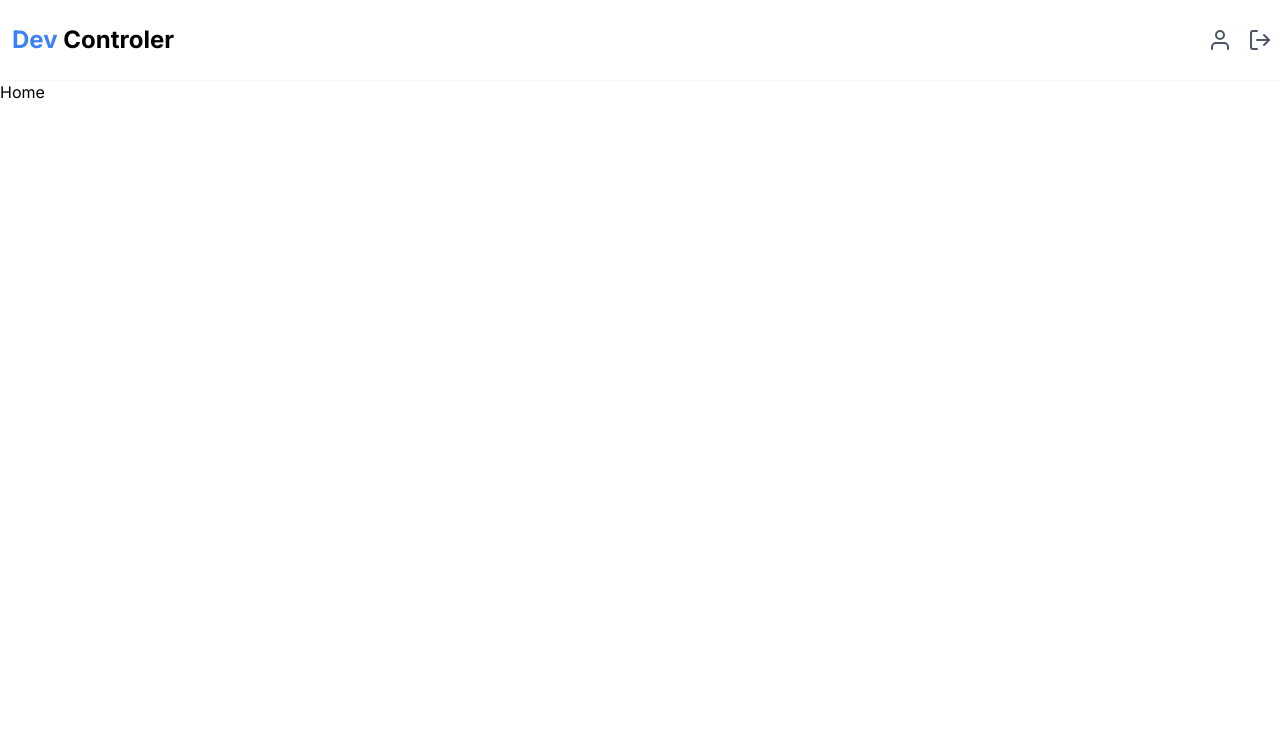
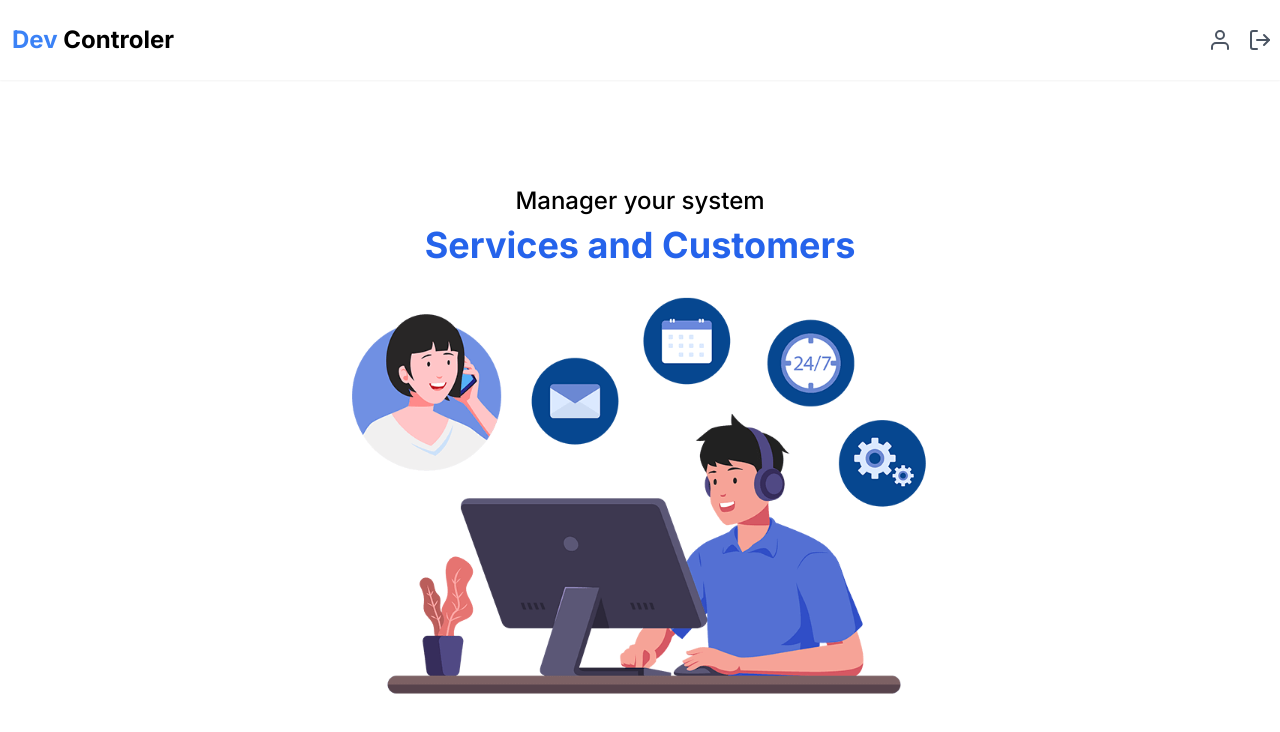
Before and after one commit to IanoMaciel/next-auth, a Next.js app: page / in a window 1280 px wide. Shown: the top 732 px of the page. Built offline with nearby package versions, Linux system fonts and the light colour scheme.

Commit message:
build: install libary react icons

```diff
--- a/src/app/page.tsx
+++ b/src/app/page.tsx
@@ -1,7 +1,16 @@
+import Image from "next/image";
+import homeImage from '../assets/homeImage.png';
+
 export default function Home() {
   return (
-    <main>
-      <h1>Home</h1>
+    <main className="flex items-center flex-col justify-center min-h-[calc(100vh-80px)]">
+      <h2 className="font-medium text-2xl mb-2">Manager your system</h2>
+      <h1 className="font-bold text-3xl mb-8 text-blue-600 md:text-4xl">Services and Customers</h1>
+      <Image
+        src={homeImage}
+        alt="home image"
+        className="max-w-sm md:max-w-xl"
+      />
     </main>
   );
 }
```
Also changed, not shown: src/assets/homeImage.png (added).
